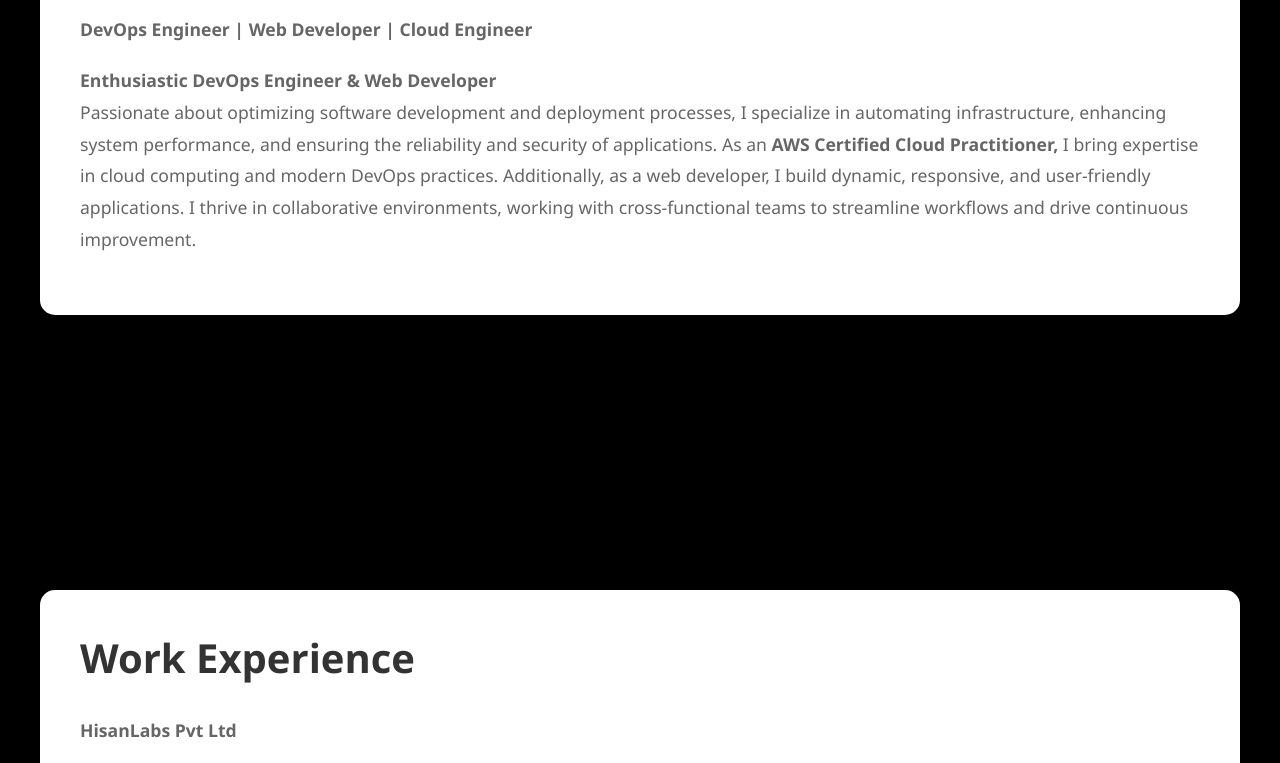
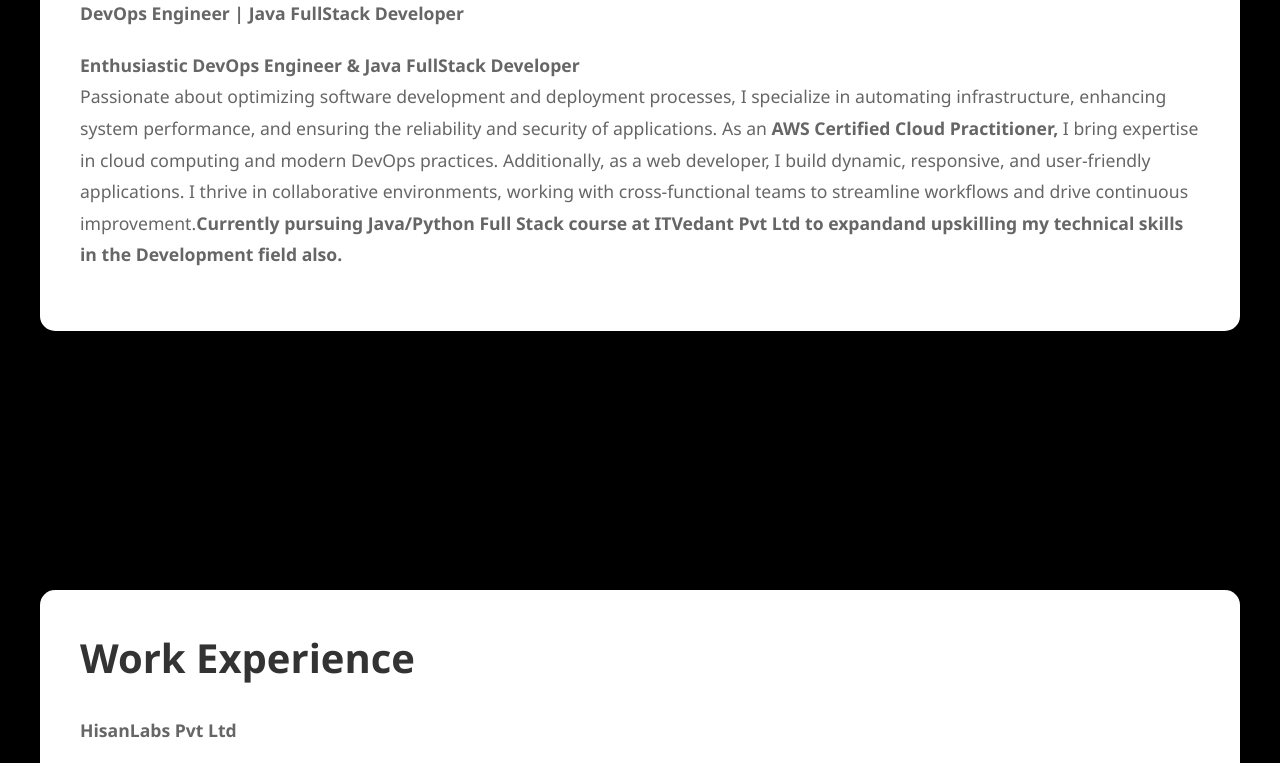
Before and after one commit to DevVishalOps/VishalRajputPortfolio, a plain HTML site: page index.html in a window 1280 px wide. Shown: the part 298-1061 px from the top of the page. Drawn offline with Linux system fonts and the light colour scheme.

Commit message:
Update index.html
update about section

```diff
--- a/index.html
+++ b/index.html
@@ -11,13 +11,14 @@
     <section id="home" class="active">
         <div class="content">
             <h1>Hi, I'm Vishal Rajput</h1>
-            <p class="bold">DevOps Engineer | Web Developer | Cloud Engineer</p>
-            <p><span class="bold">Enthusiastic DevOps Engineer & Web Developer</span><br>
+            <p class="bold">DevOps Engineer | Java FullStack Developer</p>
+            <p><span class="bold">Enthusiastic DevOps Engineer & Java FullStack Developer</span><br>
                 Passionate about optimizing software development and deployment processes, I specialize in automating infrastructure,
                 enhancing system performance, and ensuring the reliability and security of applications. As an <span class="bold">AWS Certified Cloud Practitioner,</span>
                 I bring expertise in cloud computing and modern DevOps practices. Additionally, as a web developer, I build dynamic,
                 responsive, and user-friendly applications. I thrive in collaborative environments, working with cross-functional teams to streamline
-                workflows and drive continuous improvement.
+                workflows and drive continuous improvement.<span class="bold">Currently pursuing Java/Python Full Stack course at ITVedant Pvt Ltd to expandand upskilling my technical
+                skills in the Development field also.</span>
             </p>
         </div>
     </section>
```
